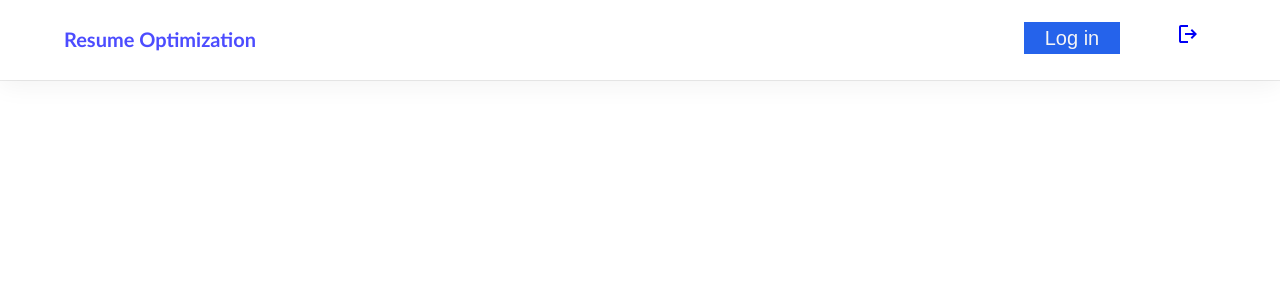
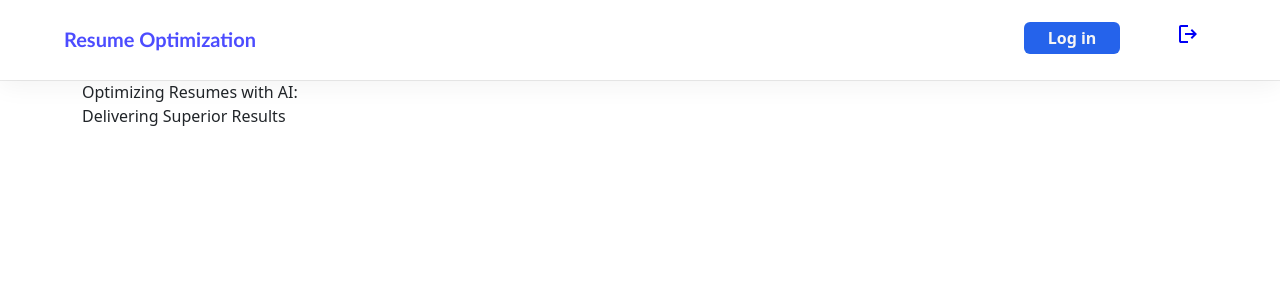
Before and after one commit to abishkar123/resume-optimizaton-client, a React (Vite) app: page / in a window 1280 px wide. Shown: the top 300 px of the page. Built offline with nearby package versions, Linux system fonts and the light colour scheme; no server answers.

Commit message:
Home page updated

```diff
--- a/src/components/Layout.css
+++ b/src/components/Layout.css
@@ -10,6 +10,7 @@
     right:10rem;
     top: 1.4rem;
     color: whitesmoke;
+
 }
 
 .logout-button{
@@ -27,3 +28,8 @@
     color: rgba(0, 0, 255, 0.701);
     position: absolute;
 }
+
+.body-home{
+    display: flex;
+    justify-content: center;
+}
--- /dev/null
+++ b/src/components/body/HomeBody.tsx
@@ -0,0 +1,14 @@
+import React from 'react'
+import '../Layout.css'
+
+export const HomeBody : React.FC = () => {
+  return (
+    <div className='container'>
+        <div className='home-body'>
+            <p> Optimizing Resumes with AI:
+             <p>Delivering Superior Results</p></p>
+        </div>
+
+    </div>
+  )
+}
--- a/src/components/custom-layout/Header.tsx
+++ b/src/components/custom-layout/Header.tsx
@@ -39,8 +39,8 @@ export const Header: React.FC = () => {
       <span className="logo">Resume Optimization</span>
 
       <div className="login-access">
-        <button className="bg-blue-600 w-24 h-8" onClick={() => setShow(true)}>
-          <span className="text-xl font-nunito">Log in</span>
+        <button className="bg-blue-600 w-24 h-8 rounded" onClick={() => setShow(true)}>
+          <span className="font-semibold font-nunit ">Log in</span>
         </button>
       </div>
 
--- a/src/pages/dashboard/Dashboard.tsx
+++ b/src/pages/dashboard/Dashboard.tsx
@@ -1,10 +1,12 @@
 import React from 'react'
 import { Header } from '../../components/custom-layout/Header'
+import { HomeBody } from '../../components/body/HomeBody'
 
 export const Dashboard = () => {
   return (
     <div>
         <Header/>
+        <HomeBody/>
     </div>
   )
 }
```
